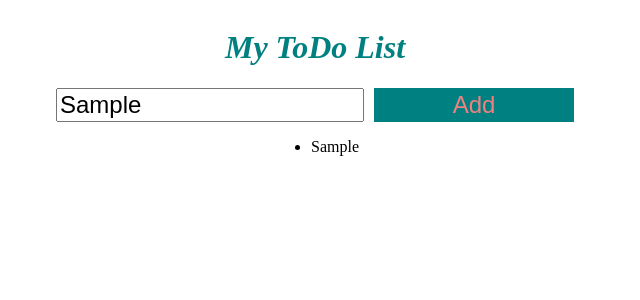
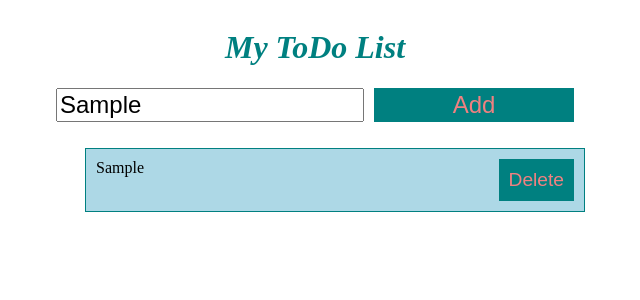
Before and after one commit to nishchala/Todo-React, a React (Create React App) app: page / in a window 1280 px wide. Both pictures are taken after typing "Sample" into the empty fields and a click on the button "Add". Shown: the top 300 px of the page, without its empty margins (325-965 px from the left). Built offline with nearby package versions, Linux system fonts and the light colour scheme.

Commit message:
Completed the delete list item functionality

```diff
--- a/src/components/Form.css
+++ b/src/components/Form.css
@@ -15,4 +15,30 @@
     background: teal;
     color: lightcoral;
     font-size: 1.5em;
+    cursor: pointer;
 }
+
+.List {
+    list-style: none;
+    width: 520px;
+}
+
+
+
+li {
+    margin: 10px;
+    padding: 10px;
+    border: 1px solid teal;
+    background: lightblue;
+    display: flex;
+    justify-content: space-between;
+}
+
+li button {
+    border: none;
+    background: teal;
+    color: lightcoral;
+    padding: 10px;
+    font-size: 1.2em;
+    cursor: pointer;
+}
--- a/src/components/Form.jsx
+++ b/src/components/Form.jsx
@@ -9,6 +9,14 @@ function Form() {
         setToDos(oldtodos => [...oldtodos,listItem])
     }
 
+    function deleteItem(index) {
+        setToDos(oldtodos => {
+            return (
+                oldtodos.filter((_,i) => i !== index)
+            )
+        })
+    }
+
     return (
         <>
         <div className='Form'>
@@ -16,9 +24,12 @@ function Form() {
             <button className="input-submit" onClick={addItem}>Add</button>
         </div>
         <ul className='List'>
-            {todos.map(todo => {
+            {todos.map((todo,index) => {
                 return (
-                    <li>{todo}</li>
+                    <li key={index}>
+                    {todo}
+                    <button onClick={()=>deleteItem(index)}>Delete</button>
+                    </li>
                 )
             })}
         </ul>
```
